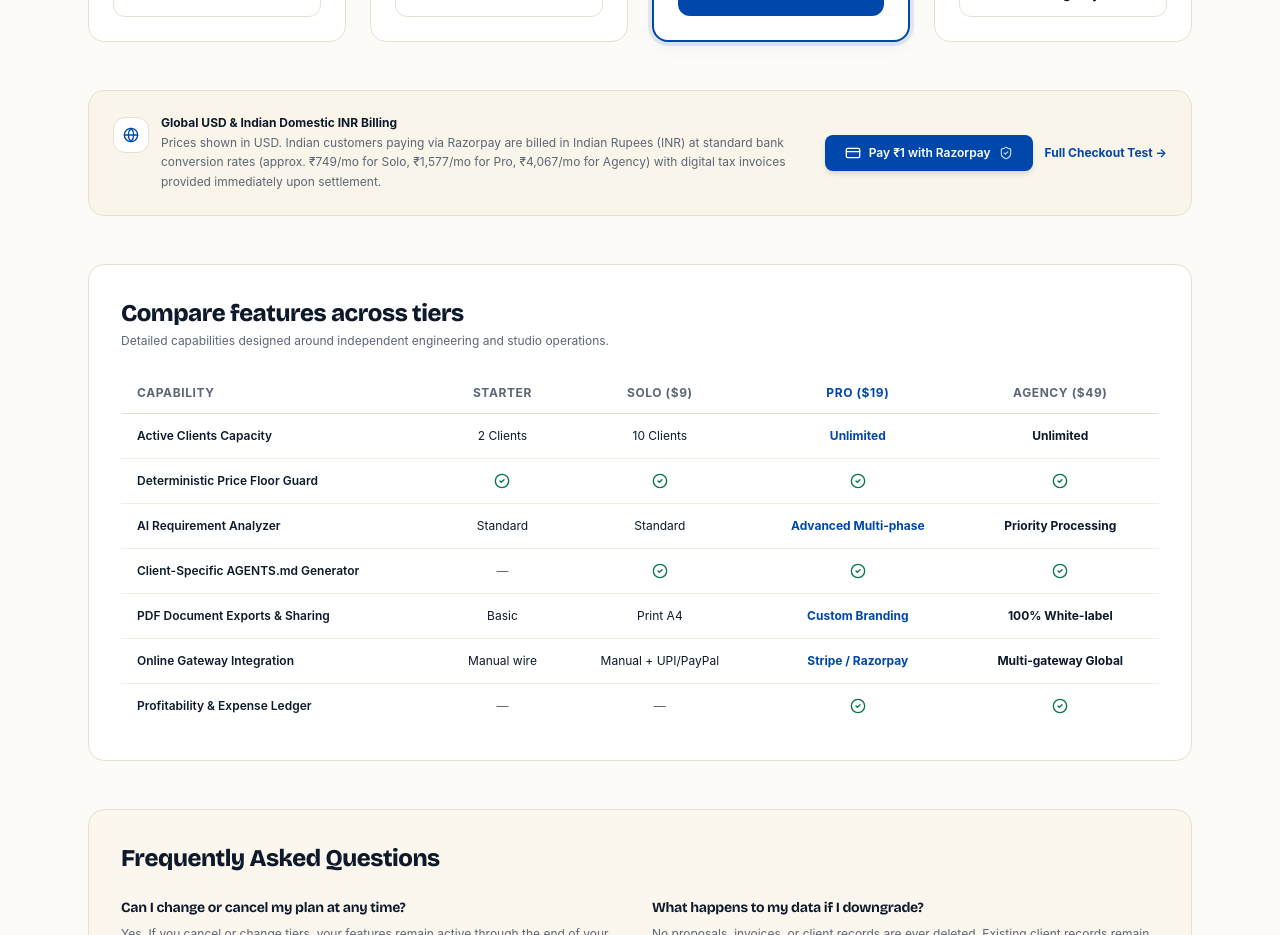
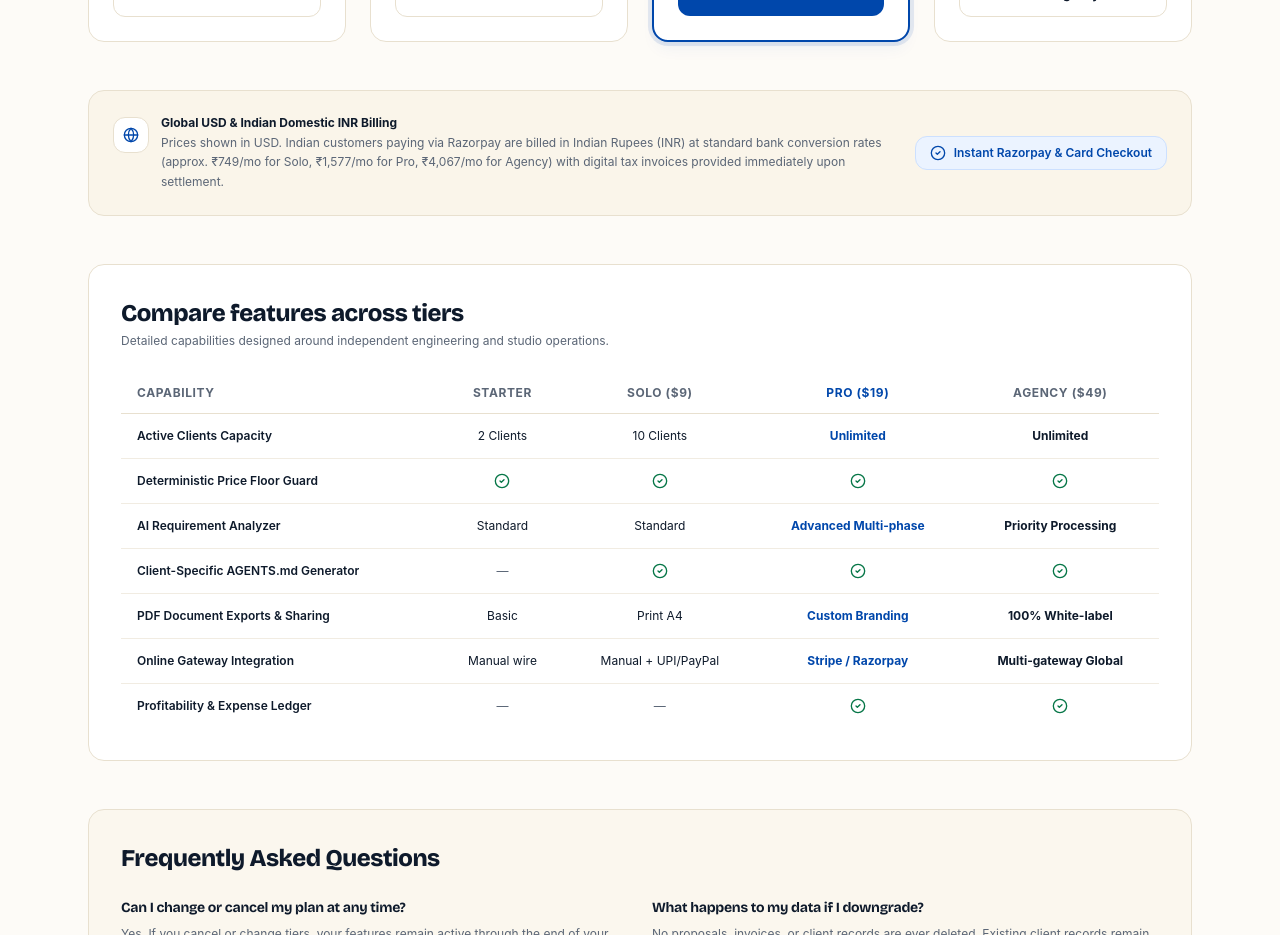
Before and after one commit to RitikWeb22/floorly, a React (Vite) app in the folder client/: page /pricing in a window 1280 px wide. Shown: the part 900-1835 px from the top of the page. Built offline with nearby package versions, Linux system fonts and the light colour scheme; no server answers; the HTML template or start-up script is replaced by a standard one.

Commit message:
feat(pricing): remove test checkout button and link from UI for production live keys

```diff
--- a/client/src/pages/PricingPage.jsx
+++ b/client/src/pages/PricingPage.jsx
@@ -20,7 +20,6 @@ import { Footer } from '../components/layout/Footer';
 import { PLANS, PRICING_PLANS } from '../config/plans';
 import { useAuthStore } from '../store/useAuthStore';
 import { api } from '../lib/api';
-import { RazorpayCheckoutButton } from '../components/common/RazorpayCheckoutButton';
 
 export function PricingPage() {
   const [isAnnual, setIsAnnual] = useState(false);
@@ -464,27 +463,9 @@ export function PricingPage() {
               </p>
             </div>
           </div>
-          <div className="flex flex-col sm:flex-row items-center gap-3 shrink-0">
-            <RazorpayCheckoutButton
-              amount={100}
-              currency="INR"
-              name="Floorly SaaS"
-              description="Test Razorpay Standard Checkout (₹1.00)"
-              buttonText="Pay ₹1 with Razorpay"
-              className="bg-[#0047AB] hover:bg-[#003A8C] text-xs px-4 py-2"
-              onSuccess={(res, data) => {
-                setNotice({
-                  type: 'success',
-                  message: `Razorpay payment verified successfully! ID: ${data.razorpay_payment_id}`,
-                });
-              }}
-            />
-            <Link
-              to="/checkout-test"
-              className="text-xs font-bold text-[#0047AB] hover:underline whitespace-nowrap"
-            >
-              Full Checkout Test →
-            </Link>
+          <div className="flex items-center gap-2 text-xs font-semibold text-[#0047AB] bg-[#EBF3FF] px-3.5 py-2 rounded-xl border border-[#CCE0FF] shrink-0">
+            <CheckCircle2 className="w-4 h-4 text-[#0047AB]" />
+            <span>Instant Razorpay &amp; Card Checkout</span>
           </div>
         </div>
 
```
Also changed, not shown: 1 other file (tests, documents, lock files or other folders).
